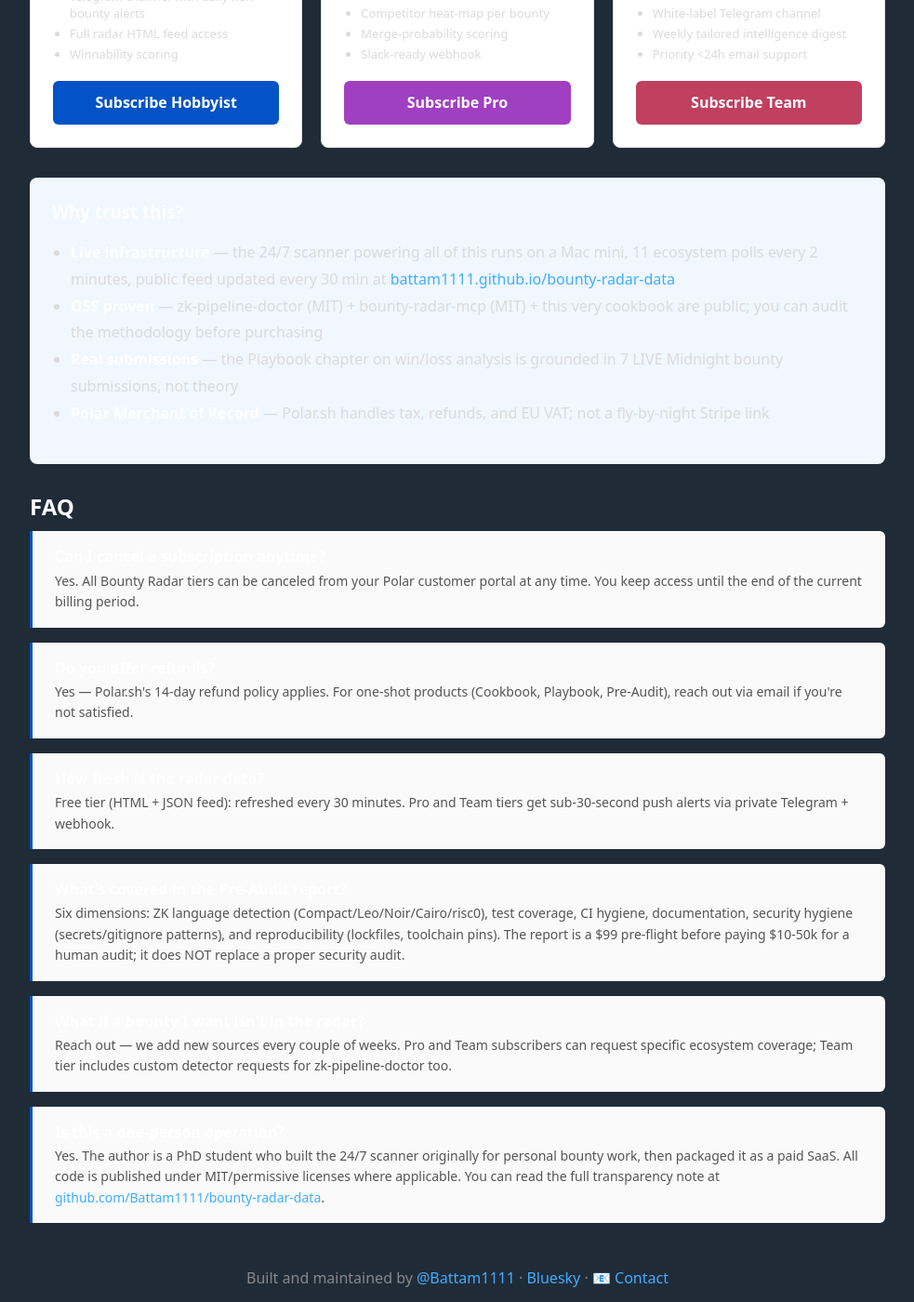
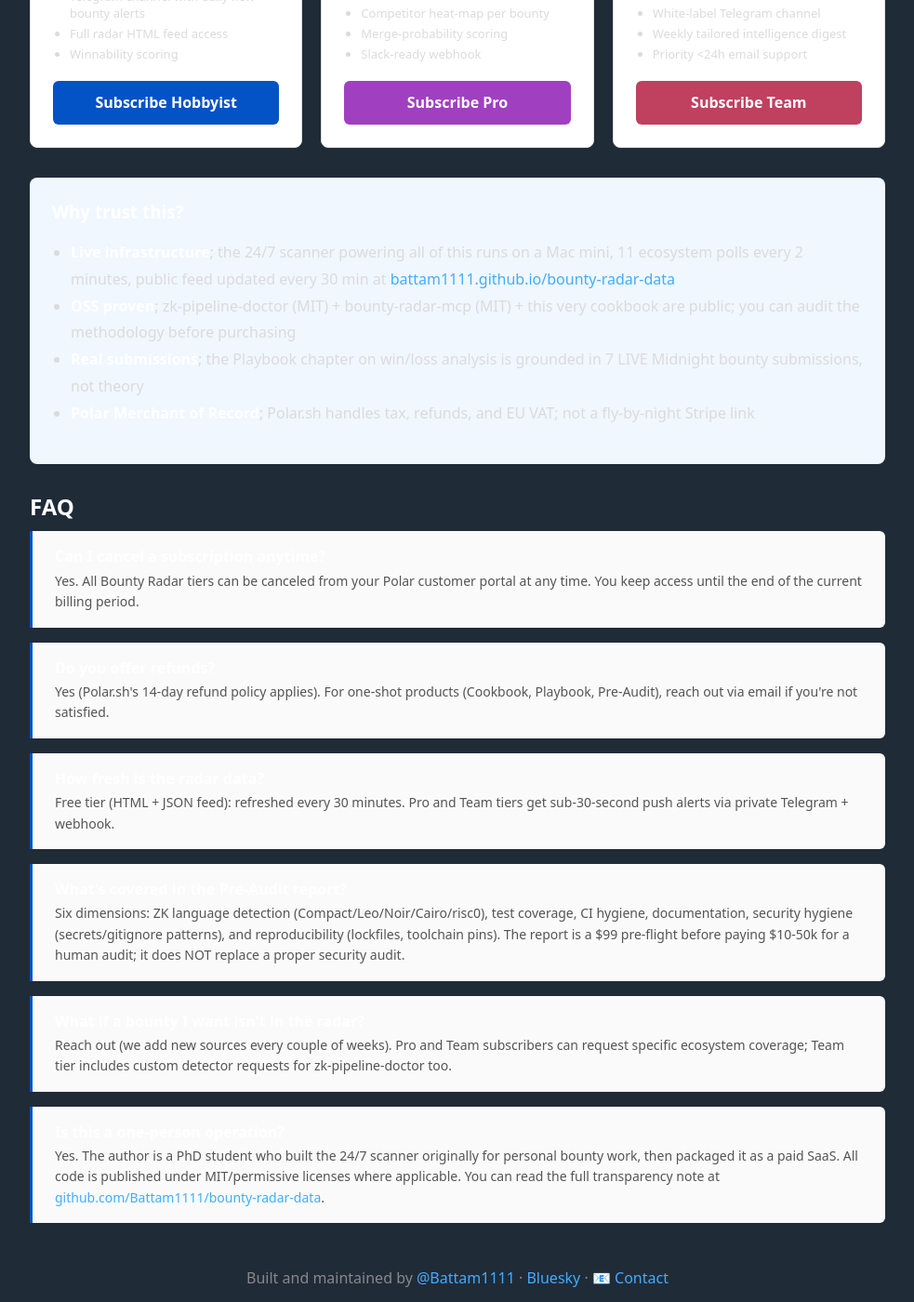
Before and after one commit to Battam1111/midnight-zk-cookbook, a Jekyll site: the page built from pricing.md, in a window 1280 px wide and 1400 px high, scrolled down 2651 px. Shown: the whole window at 93% size, without its empty margins (148-1131 px from the left). Built offline with Jekyll 4.4.1, drawn with Linux system fonts in a browser that asks for light colours; some of the changed text lies outside the part shown.

Commit message:
style: sweep em-dashes from public-facing surfaces
Em-dash (U+2014) is a strong Claude-style tell. Replaced with context-appropriate punctuation across this repo's public Markdown/HTML.

Files: index.md (4/4), pricing.md (24/24), README.md (5/5)

```diff
--- a/pricing.md
+++ b/pricing.md
@@ -1,7 +1,7 @@
 ---
 layout: default
-title: "Pricing — ZK Cookbook + Bounty Radar Pro"
-description: "All products from the ZK Cookbook + Bounty Radar Pro stack — from $15 one-shot to $497/mo team tier. Pick what fits."
+title: "Pricing; ZK Cookbook + Bounty Radar Pro"
+description: "All products from the ZK Cookbook + Bounty Radar Pro stack (from $15 one-shot to $497/mo team tier). Pick what fits."
 schema: product
 og_type: website
 description: "Pricing for ZK Cookbook bundle, ZK Bounty Hunter Playbook, ZK Project Pre-Flight Report, and Bounty Radar subscriptions."
@@ -104,9 +104,9 @@ description: "Pricing for ZK Cookbook bundle, ZK Bounty Hunter Playbook, ZK Proj
 
 </div>
 
-<h2 id="radar">Bounty Radar — Monthly subscriptions <span class="tag recurring">recurring</span></h2>
+<h2 id="radar">Bounty Radar; Monthly subscriptions <span class="tag recurring">recurring</span></h2>
 
-<p>The free public feed at <a href="https://battam1111.github.io/bounty-radar-data/">battam1111.github.io/bounty-radar-data</a> refreshes every 30 minutes — fine if you check it manually. The paid tiers push alerts to you so you don't miss a bounty.</p>
+<p>The free public feed at <a href="https://battam1111.github.io/bounty-radar-data/">battam1111.github.io/bounty-radar-data</a> refreshes every 30 minutes (fine if you check it manually). The paid tiers push alerts to you so you don't miss a bounty.</p>
 
 <div style="margin: 1rem 0; overflow-x: auto;">
 <table style="border-collapse: collapse; width: 100%; font-size: 14px;">
@@ -117,13 +117,13 @@ description: "Pricing for ZK Cookbook bundle, ZK Bounty Hunter Playbook, ZK Proj
 <tr><td style="padding: 6px 12px;">Live web feed at battam1111.github.io/bounty-radar-data/</td><td>✓</td><td>✓</td><td>✓</td><td>✓</td></tr>
 <tr><td style="padding: 6px 12px;">JSON / RSS / per-ecosystem sub-feeds</td><td>✓</td><td>✓</td><td>✓</td><td>✓</td></tr>
 <tr><td style="padding: 6px 12px;">MCP server access (Claude / Cursor)</td><td>✓</td><td>✓</td><td>✓</td><td>✓</td></tr>
-<tr><td style="padding: 6px 12px;"><strong>Push to your Telegram on new match</strong></td><td>—</td><td>1 filter</td><td>unlimited filters</td><td>unlimited filters</td></tr>
-<tr><td style="padding: 6px 12px;"><strong>Webhook delivery</strong> (HMAC-signed, to your URL)</td><td>—</td><td>—</td><td>✓</td><td>✓</td></tr>
-<tr><td style="padding: 6px 12px;">Filter by ecosystem / reward / keywords</td><td>—</td><td>1 ecosystem</td><td>combine all</td><td>combine all</td></tr>
-<tr><td style="padding: 6px 12px;">Weekly digest email</td><td>—</td><td>—</td><td>✓</td><td>✓</td></tr>
-<tr><td style="padding: 6px 12px;">Shared Slack / Discord channel for team</td><td>—</td><td>—</td><td>—</td><td>✓</td></tr>
-<tr><td style="padding: 6px 12px;">Custom detector requests for zk-pipeline-doctor</td><td>—</td><td>—</td><td>—</td><td>✓</td></tr>
-<tr><td style="padding: 6px 12px;">Seats included</td><td>—</td><td>1</td><td>1</td><td>up to 5</td></tr>
+<tr><td style="padding: 6px 12px;"><strong>Push to your Telegram on new match</strong></td><td>,</td><td>1 filter</td><td>unlimited filters</td><td>unlimited filters</td></tr>
+<tr><td style="padding: 6px 12px;"><strong>Webhook delivery</strong> (HMAC-signed, to your URL)</td><td>,</td><td>,</td><td>✓</td><td>✓</td></tr>
+<tr><td style="padding: 6px 12px;">Filter by ecosystem / reward / keywords</td><td>,</td><td>1 ecosystem</td><td>combine all</td><td>combine all</td></tr>
+<tr><td style="padding: 6px 12px;">Weekly digest email</td><td>,</td><td>,</td><td>✓</td><td>✓</td></tr>
+<tr><td style="padding: 6px 12px;">Shared Slack / Discord channel for team</td><td>,</td><td>,</td><td>,</td><td>✓</td></tr>
+<tr><td style="padding: 6px 12px;">Custom detector requests for zk-pipeline-doctor</td><td>,</td><td>,</td><td>,</td><td>✓</td></tr>
+<tr><td style="padding: 6px 12px;">Seats included</td><td>,</td><td>1</td><td>1</td><td>up to 5</td></tr>
 <tr><td style="padding: 6px 12px;"></td><td></td><td><a class="btn" href="https://polar.sh/checkout/polar_c_BbZbN6eJnZ7rwsUfT1pMsj4lTftwnfMoGdWBo0KozKU">Subscribe</a></td><td><a class="btn" href="https://polar.sh/checkout/polar_c_CKKhyOq11BHuG2AulflWkm53YU98pLdrNo22h3OlB4O">Subscribe</a></td><td><a class="btn" href="https://polar.sh/checkout/polar_c_bT1FpxfzlShI3PcdHxTrHeJf8EVO1AFaWbFc90Z9mfC">Subscribe</a></td></tr>
 </tbody>
 </table>
@@ -131,7 +131,7 @@ description: "Pricing for ZK Cookbook bundle, ZK Bounty Hunter Playbook, ZK Proj
 
 <p style="font-size: 13px; color: #666;">After subscribing, you receive a one-time setup email with your Telegram bot link or webhook endpoint registration command. All deliveries are HMAC-signed; you control the secret. Cancel anytime from your Polar customer portal.</p>
 
-<h2>Monthly subscriptions — checkout shortcuts <span class="tag recurring">recurring</span></h2>
+<h2>Monthly subscriptions; checkout shortcuts <span class="tag recurring">recurring</span></h2>
 <div class="pricing-grid">
 
 <div class="card">
@@ -185,10 +185,10 @@ description: "Pricing for ZK Cookbook bundle, ZK Bounty Hunter Playbook, ZK Proj
 <div class="trust">
 <h3>Why trust this?</h3>
 <ul>
-<li><strong>Live infrastructure</strong> — the 24/7 scanner powering all of this runs on a Mac mini, 11 ecosystem polls every 2 minutes, public feed updated every 30 min at <a href="https://battam1111.github.io/bounty-radar-data/">battam1111.github.io/bounty-radar-data</a></li>
-<li><strong>OSS proven</strong> — zk-pipeline-doctor (MIT) + bounty-radar-mcp (MIT) + this very cookbook are public; you can audit the methodology before purchasing</li>
-<li><strong>Real submissions</strong> — the Playbook chapter on win/loss analysis is grounded in 7 LIVE Midnight bounty submissions, not theory</li>
-<li><strong>Polar Merchant of Record</strong> — Polar.sh handles tax, refunds, and EU VAT; not a fly-by-night Stripe link</li>
+<li><strong>Live infrastructure</strong>; the 24/7 scanner powering all of this runs on a Mac mini, 11 ecosystem polls every 2 minutes, public feed updated every 30 min at <a href="https://battam1111.github.io/bounty-radar-data/">battam1111.github.io/bounty-radar-data</a></li>
+<li><strong>OSS proven</strong>; zk-pipeline-doctor (MIT) + bounty-radar-mcp (MIT) + this very cookbook are public; you can audit the methodology before purchasing</li>
+<li><strong>Real submissions</strong>; the Playbook chapter on win/loss analysis is grounded in 7 LIVE Midnight bounty submissions, not theory</li>
+<li><strong>Polar Merchant of Record</strong>; Polar.sh handles tax, refunds, and EU VAT; not a fly-by-night Stripe link</li>
 </ul>
 </div>
 
@@ -201,7 +201,7 @@ description: "Pricing for ZK Cookbook bundle, ZK Bounty Hunter Playbook, ZK Proj
 
 <div class="faq">
 <h4>Do you offer refunds?</h4>
-<p>Yes — Polar.sh's 14-day refund policy applies. For one-shot products (Cookbook, Playbook, Pre-Audit), reach out via email if you're not satisfied.</p>
+<p>Yes (Polar.sh's 14-day refund policy applies). For one-shot products (Cookbook, Playbook, Pre-Audit), reach out via email if you're not satisfied.</p>
 </div>
 
 <div class="faq">
@@ -216,7 +216,7 @@ description: "Pricing for ZK Cookbook bundle, ZK Bounty Hunter Playbook, ZK Proj
 
 <div class="faq">
 <h4>What if a bounty I want isn't in the radar?</h4>
-<p>Reach out — we add new sources every couple of weeks. Pro and Team subscribers can request specific ecosystem coverage; Team tier includes custom detector requests for zk-pipeline-doctor too.</p>
+<p>Reach out (we add new sources every couple of weeks). Pro and Team subscribers can request specific ecosystem coverage; Team tier includes custom detector requests for zk-pipeline-doctor too.</p>
 </div>
 
 <div class="faq">
```
Also changed, not shown: index.md (+4 -4 lines), README.md.
